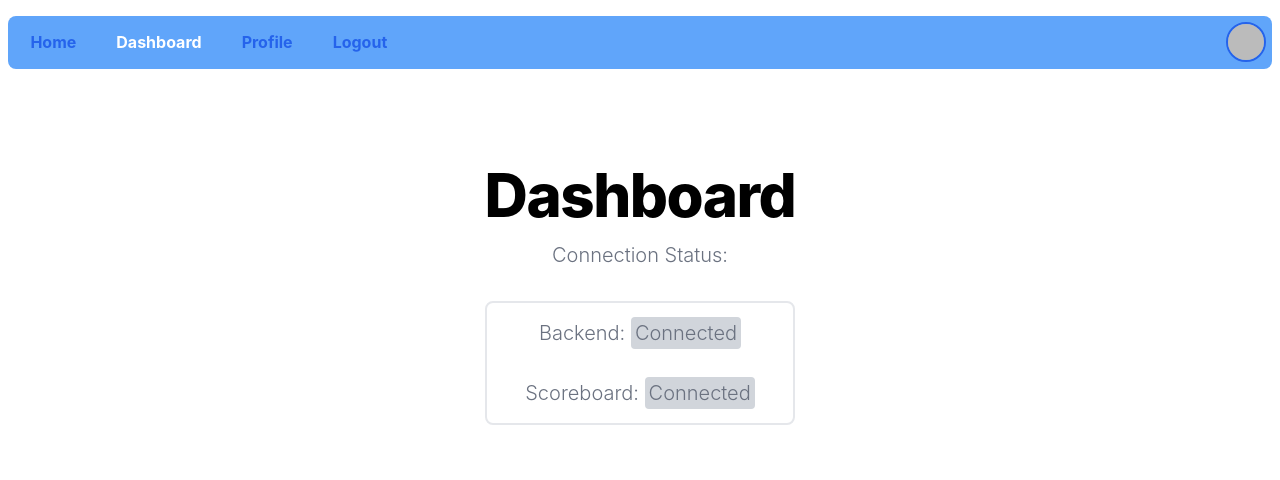
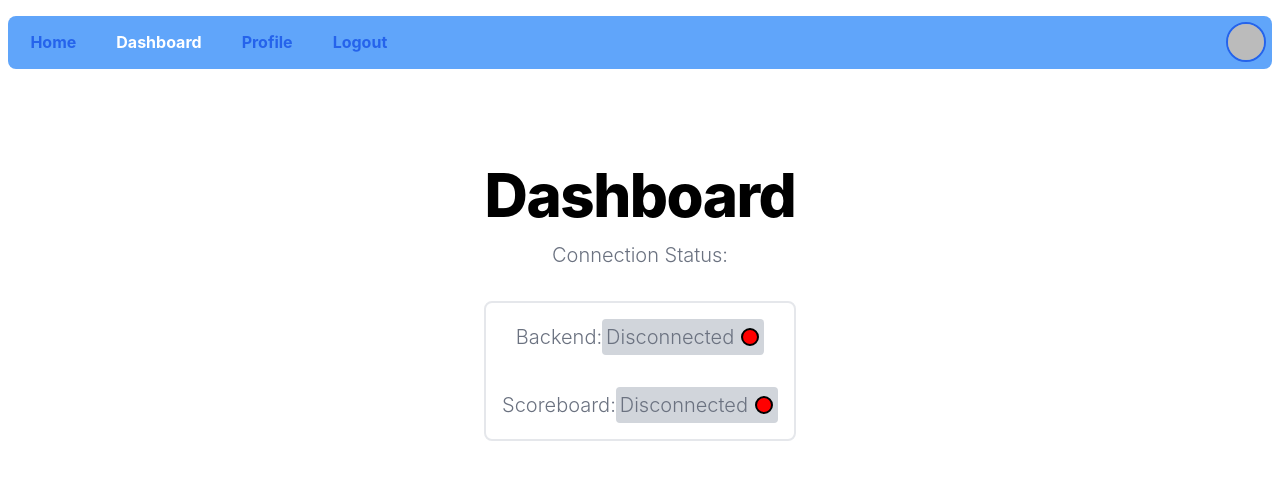
Before and after one commit to TheBozzz34/ScoreConnect, a Next.js app: page /dashboard in a window 1280 px wide. Shown: the top 480 px of the page. Built offline with nearby package versions, Linux system fonts and the light colour scheme; no server answers; sample sign-in values are in the browser's storage.

Commit message:
Added dummy text to dashboard

```diff
--- a/components/Navbar/Navbar.tsx
+++ b/components/Navbar/Navbar.tsx
@@ -1,11 +1,11 @@
 "use client";
 
 import { onAuthStateChanged } from "firebase/auth";
+import Image from "next/image";
 import Link from "next/link";
 import { usePathname, useRouter } from "next/navigation";
 import { SetStateAction, useEffect, useState } from 'react';
 import { auth } from '../../firebase';
-import Image from "next/image";
 
 
 const navItems = [
--- a/pages/dashboard/index.tsx
+++ b/pages/dashboard/index.tsx
@@ -21,7 +21,7 @@ export default function Profile() {
             }
         });
 
-    }, [])
+    }, [router])
 
     return (
         <>
@@ -48,12 +48,25 @@ export default function Profile() {
                         </p>
                         <div className="flex flex-col space-y-4 border-2 border-gray-200 rounded-lg p-4">
                             <p className="mb-3 max-w-2xl font-light text-gray-500 dark:text-gray-400 md:text-lg lg:mb-4 lg:text-xl">
-                                Backend: <span className="rounded bg-gray-300 p-1 w-fit">Connected</span>
+                                Backend:
+                                <span className="rounded bg-gray-300 p-1 w-fit" style={{ display: 'inline-flex', alignItems: 'center' }}>
+                                    Disconnected
+                                    <svg height="1em" width="1em" style={{ marginLeft: '0.3em' }}>
+                                        <circle cx="0.5em" cy="0.5em" r="0.4em" stroke="black" stroke-width="0.1em" fill="red" />
+                                    </svg>
+                                </span>
                             </p>
                             <p className="mb-3 max-w-2xl font-light text-gray-500 dark:text-gray-400 md:text-lg lg:mb-4 lg:text-xl">
-                                Scoreboard: <span className="rounded bg-gray-300 p-1 w-fit">Connected</span>
+                                Scoreboard:
+                                <span className="rounded bg-gray-300 p-1 w-fit" style={{ display: 'inline-flex', alignItems: 'center' }}>
+                                    Disconnected
+                                    <svg height="1em" width="1em" style={{ marginLeft: '0.3em' }}>
+                                        <circle cx="0.5em" cy="0.5em" r="0.4em" stroke="black" stroke-width="0.1em" fill="red" />
+                                    </svg>
+                                </span>
                             </p>
                         </div>
+
 
                     </div>
                 </div>
--- a/pages/login.tsx
+++ b/pages/login.tsx
@@ -1,10 +1,8 @@
-import { TooltipArrow } from "@radix-ui/react-tooltip";
 import { signInWithPopup } from "firebase/auth";
 import Head from "next/head"
 import { useRouter } from 'next/navigation'
 import NavBar from "components/Navbar/Navbar";
 import { auth, provider } from '../firebase';
-import { Tooltip } from "components/Tooltip/Tooltip";
 
 export default function Login() {
     const router = useRouter()
```
